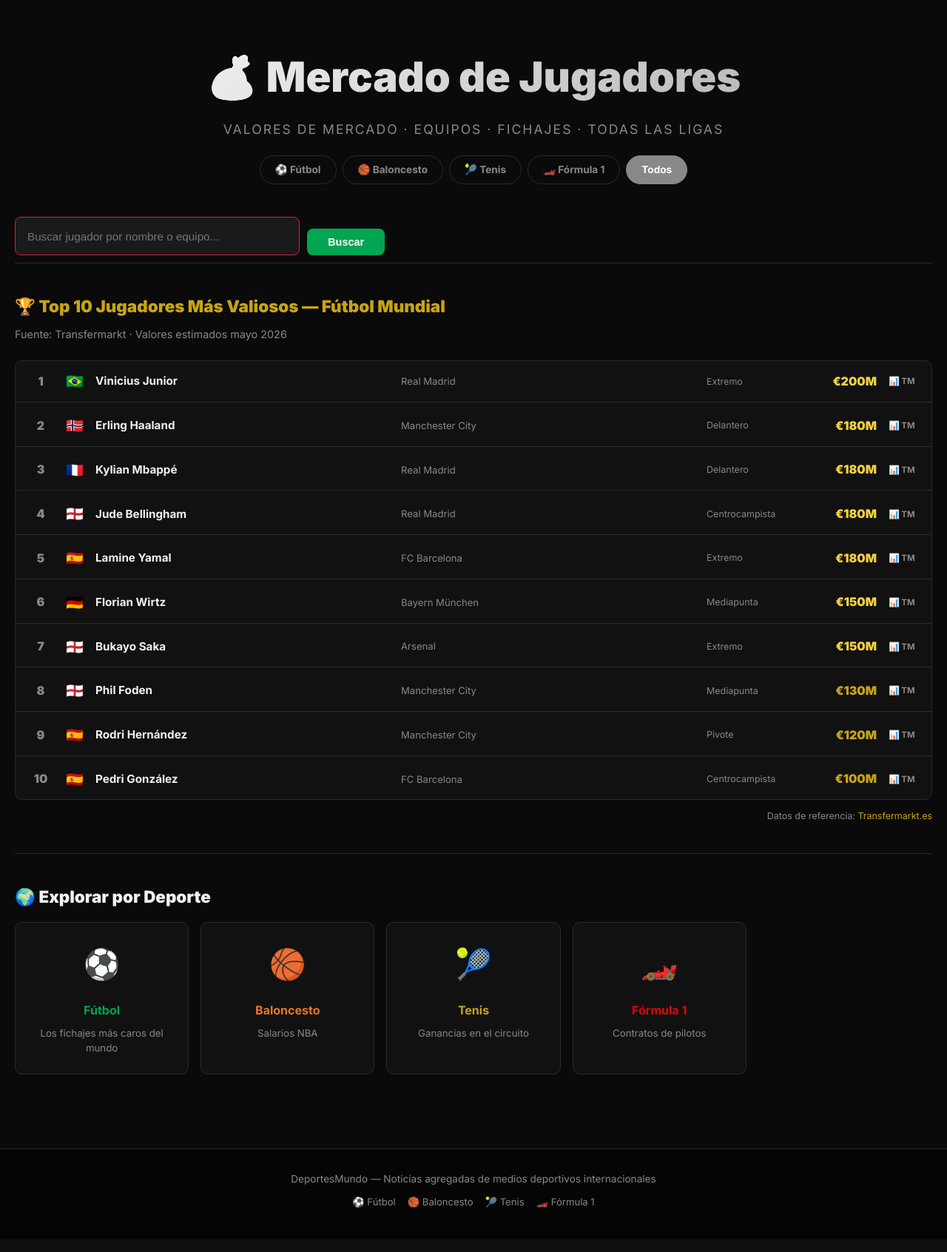
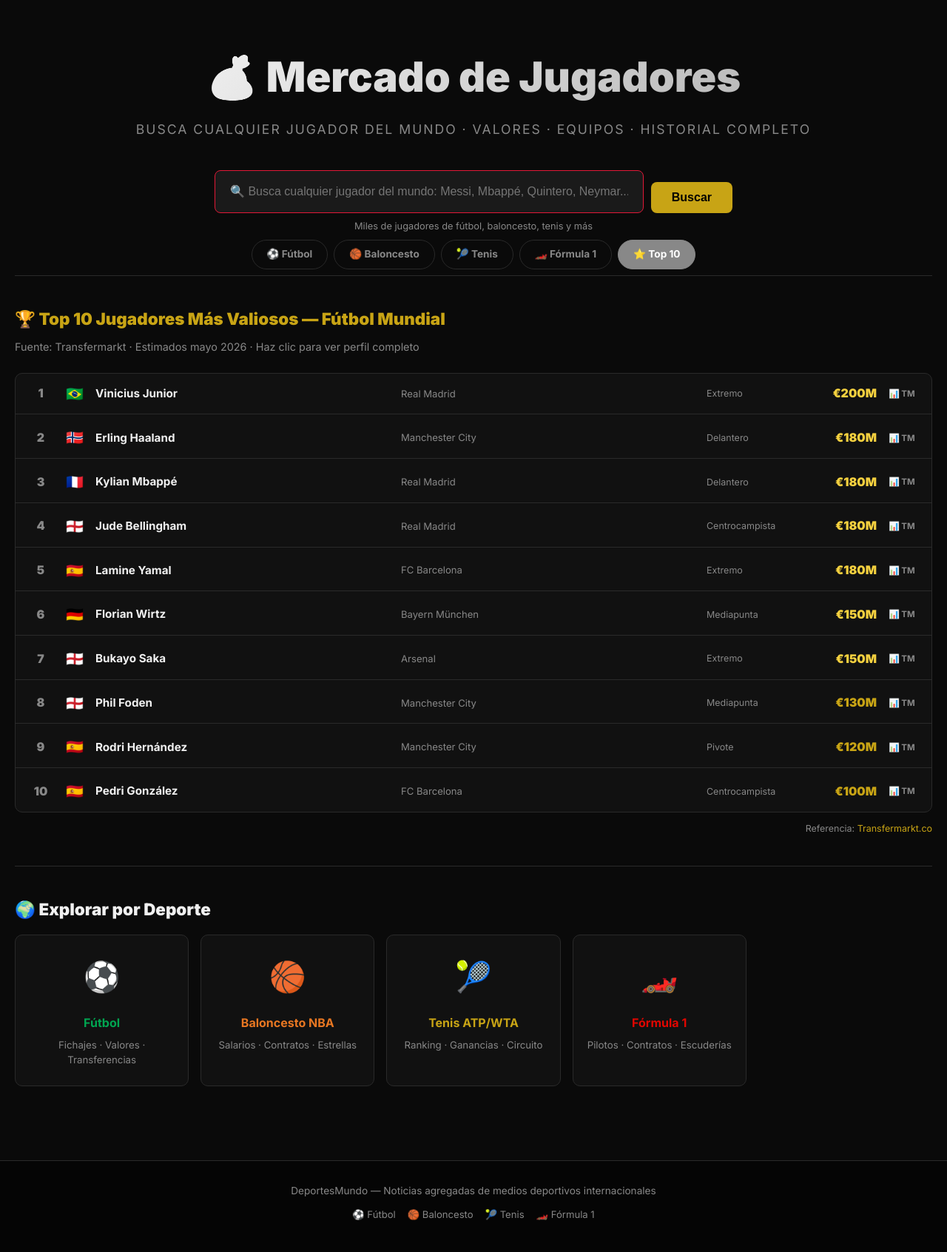
Before and after one commit to frasesdevidajuansantamaria-star/deportes-mundo, a Flask app: page /mercado in a window 1280 px wide. Shown: the part 119-1811 px from the top of the page at 74% size. Before the commit the page ends 1751 px from the top, so only its background shows below. Run offline with Flask 3, Linux system fonts and the light colour scheme.

Commit message:
Busqueda global de jugadores via TheSportsDB API
- Busca cualquier jugador del mundo (miles de futbolistas, basquetbolistas, etc)
- Muestra foto real, equipo, posicion, nacionalidad y año de nacimiento
- Si el jugador esta en nuestra base muestra el valor de mercado
- Clic lleva al perfil completo con Wikipedia + noticias relacionadas
- Imagen fallback no-player.png para jugadores sin foto
- Buscador prominente en la pagina de mercado

Co-Authored-By: Claude Sonnet 4.6 <noreply@anthropic.com>

```diff
--- a/app.py
+++ b/app.py
@@ -235,20 +235,31 @@ def mercado():
         key=lambda x: x[1]['valor_num'], reverse=True
     )[:10]
 
+    sportsdb_results = []
+    local_results = []
+
     if q:
+        # Búsqueda en TheSportsDB (cualquier jugador del mundo)
+        sportsdb_results = search_player_sportsdb(q)
+        # Enriquecer con valores locales si el nombre coincide
+        for p in sportsdb_results:
+            valor_local = MERCADO_VALOR.get(p['name'])
+            p['valor_info'] = valor_local
+        # También buscar en nuestra base local
         ql = q.lower()
-        resultados = [(n, d) for n, d in MERCADO_VALOR.items()
-                      if ql in n.lower() or ql in d.get('equipo', '').lower()]
+        local_results = [(n, d) for n, d in MERCADO_VALOR.items()
+                         if ql in n.lower() or ql in d.get('equipo', '').lower()]
     elif deporte != 'todos':
-        resultados = [(n, d) for n, d in MERCADO_VALOR.items() if d.get('deporte') == deporte]
-        resultados = sorted(resultados, key=lambda x: x[1]['valor_num'], reverse=True)
-    else:
-        resultados = []
+        local_results = sorted(
+            [(n, d) for n, d in MERCADO_VALOR.items() if d.get('deporte') == deporte],
+            key=lambda x: x[1]['valor_num'], reverse=True
+        )
 
     return render_template('mercado.html',
         sports=SPORTS_CONFIG,
         top10=top10,
-        resultados=resultados,
+        sportsdb_results=sportsdb_results,
+        local_results=local_results,
         query=q,
         deporte=deporte,
         mercado=MERCADO_VALOR,
@@ -275,6 +286,50 @@ def jugador(nombre):
         player_news=player_news,
         current_sport=sport_key,
     )
+
+
+def search_player_sportsdb(query):
+    encoded = urllib.parse.quote(query)
+    url = f'https://www.thesportsdb.com/api/v1/json/3/searchplayers.php?p={encoded}'
+    cache_key = f'sportsdb_{query.lower()}'
+    with _cache_lock:
+        if cache_key in _cache:
+            ts, data = _cache[cache_key]
+            if time.time() - ts < CACHE_TTL:
+                return data
+    try:
+        req = urllib.request.Request(url, headers={'User-Agent': 'DeportesMundo/1.0'})
+        with urllib.request.urlopen(req, timeout=8) as resp:
+            data = json.loads(resp.read().decode())
+        players = data.get('player') or []
+        results = []
+        for p in players[:15]:
+            sport_raw = (p.get('strSport') or '').lower()
+            if 'soccer' in sport_raw or 'football' in sport_raw:
+                deporte = 'futbol'
+            elif 'basketball' in sport_raw:
+                deporte = 'baloncesto'
+            elif 'tennis' in sport_raw:
+                deporte = 'tenis'
+            elif 'motor' in sport_raw or 'racing' in sport_raw:
+                deporte = 'formula1'
+            else:
+                deporte = 'futbol'
+            results.append({
+                'name': p.get('strPlayer', ''),
+                'team': p.get('strTeam', ''),
+                'position': p.get('strPosition', ''),
+                'nationality': p.get('strNationality', ''),
+                'photo': p.get('strThumb') or p.get('strCutout') or '',
+                'description': (p.get('strDescriptionES') or p.get('strDescriptionEN') or '')[:300],
+                'deporte': deporte,
+                'born': p.get('dateBorn', '')[:4] if p.get('dateBorn') else '',
+            })
+        with _cache_lock:
+            _cache[cache_key] = (time.time(), results)
+        return results
+    except Exception:
+        return []
 
 
 def get_player_news(nombre, limit=6):
--- a/static/style.css
+++ b/static/style.css
@@ -479,6 +479,57 @@ img { max-width: 100%; display: block; }
 
 .header-search-input::placeholder { color: var(--text-muted); }
 
+/* ── Mercado search big ── */
+.mercado-search-wrap { text-align: center; padding: 20px 0 8px; }
+.mercado-main-search { display: flex; gap: 10px; max-width: 700px; margin: 0 auto; }
+.mercado-search-big { font-size: 1rem; padding: 14px 20px; }
+.mercado-search-hint { color: var(--text-muted); font-size: .8rem; margin-top: 8px; }
+
+/* ── Player result cards (TheSportsDB) ── */
+.player-result-card {
+  display: flex;
+  gap: 14px;
+  background: var(--bg2);
+  border: 1px solid var(--border);
+  border-radius: var(--radius);
+  padding: 16px;
+  transition: all .2s;
+  align-items: flex-start;
+}
+.player-result-card:hover {
+  border-color: #c8a415;
+  transform: translateY(-2px);
+  box-shadow: 0 4px 20px rgba(200,164,21,.15);
+}
+.player-result-photo { flex-shrink: 0; }
+.player-result-photo img {
+  width: 80px;
+  height: 80px;
+  object-fit: cover;
+  border-radius: 50%;
+  border: 2px solid var(--border);
+}
+.player-result-nophoto {
+  width: 80px;
+  height: 80px;
+  border-radius: 50%;
+  background: var(--bg3);
+  border: 2px solid var(--border);
+  display: flex;
+  align-items: center;
+  justify-content: center;
+  font-size: 2rem;
+  font-weight: 900;
+  color: var(--text-muted);
+}
+.player-result-info { display: flex; flex-direction: column; gap: 4px; min-width: 0; }
+.player-result-name { font-size: 1rem; font-weight: 800; color: var(--text); }
+.player-result-team { font-size: .8rem; color: var(--text-muted); }
+.player-result-pos  { font-size: .75rem; color: var(--accent); font-weight: 700; }
+.player-result-nat  { font-size: .75rem; color: var(--text-muted); }
+.player-result-valor { font-size: .82rem; font-weight: 800; color: #c8a415; background: #1a1500; padding: 2px 8px; border-radius: 4px; width: fit-content; }
+.player-result-desc { font-size: .78rem; color: var(--text-muted); line-height: 1.5; margin-top: 4px; }
+
 /* ── Nav Mercado ── */
 .nav-mercado {
   color: #c8a415 !important;
--- a/templates/mercado.html
+++ b/templates/mercado.html
@@ -1,38 +1,106 @@
 {% extends "base.html" %}
 {% block title %}Mercado de Jugadores — Valores y Fichajes | DeportesMundo{% endblock %}
-{% block meta_desc %}Los jugadores más valiosos del mundo: fútbol, baloncesto, tenis y Fórmula 1. Valores de mercado actualizados, equipos y posiciones.{% endblock %}
+{% block meta_desc %}Busca cualquier jugador del mundo: valores de mercado, equipo, posición, historial. Fútbol, baloncesto, tenis y Fórmula 1.{% endblock %}
 
 {% block content %}
 
 <section class="hero" style="padding-bottom:20px">
   <h1>💰 Mercado de Jugadores</h1>
-  <p>Valores de mercado · Equipos · Fichajes · Todas las ligas</p>
+  <p>Busca cualquier jugador del mundo · Valores · Equipos · Historial completo</p>
 </section>
+
+<!-- BUSCADOR PRINCIPAL -->
+<div class="mercado-search-wrap">
+  <form action="{{ url_for('mercado') }}" method="get" class="mercado-main-search">
+    <input type="text" name="q" value="{{ query }}"
+           placeholder="🔍 Busca cualquier jugador del mundo: Messi, Mbappé, Quintero, Neymar..."
+           class="search-input mercado-search-big" autofocus>
+    <button type="submit" class="btn btn-search" style="background:#c8a415; color:#000; font-size:1rem; padding:12px 28px">
+      Buscar
+    </button>
+  </form>
+  <p class="mercado-search-hint">Miles de jugadores de fútbol, baloncesto, tenis y más</p>
+</div>
 
 <!-- FILTROS POR DEPORTE -->
 <div class="mercado-filtros">
   {% set deportes = [('futbol','⚽','Fútbol','#00a651'),('baloncesto','🏀','Baloncesto','#e87722'),('tenis','🎾','Tenis','#c8a415'),('formula1','🏎️','Fórmula 1','#e10600')] %}
   {% for key, emoji, name, color in deportes %}
   <a href="{{ url_for('mercado', deporte=key) }}"
-     class="mercado-filtro {% if deporte == key %}active{% endif %}"
+     class="mercado-filtro {% if deporte == key and not query %}active{% endif %}"
      style="--c: {{ color }}">{{ emoji }} {{ name }}</a>
   {% endfor %}
-  <a href="{{ url_for('mercado') }}" class="mercado-filtro {% if deporte == 'todos' and not query %}active{% endif %}" style="--c:#888">Todos</a>
+  <a href="{{ url_for('mercado') }}" class="mercado-filtro {% if deporte == 'todos' and not query %}active{% endif %}" style="--c:#888">⭐ Top 10</a>
 </div>
 
-<!-- BUSCADOR -->
-<div class="section" style="padding-top:20px; padding-bottom:10px; border:none">
-  <form action="{{ url_for('mercado') }}" method="get" class="search-form" style="max-width:500px">
-    <input type="text" name="q" value="{{ query }}" placeholder="Buscar jugador por nombre o equipo..." class="search-input" autofocus>
-    <button type="submit" class="btn btn-search" style="background:#00a651">Buscar</button>
-  </form>
-</div>
+<!-- RESULTADOS DE BÚSQUEDA THESPORTSDB -->
+{% if query %}
+  {% if sportsdb_results %}
+  <section class="section">
+    <h2 class="section-title">🌍 Jugadores encontrados para "{{ query }}"</h2>
+    <p class="section-subtitle">Datos: TheSportsDB · Haz clic en un jugador para ver su perfil completo</p>
+    <div class="grid grid-3" style="margin-top:16px">
+      {% for p in sportsdb_results %}
+      <a href="{{ url_for('jugador', nombre=p.name, deporte=p.deporte) }}" class="player-result-card">
+        <div class="player-result-photo">
+          {% if p.photo %}
+          <img src="{{ p.photo }}" alt="{{ p.name }}" loading="lazy" onerror="this.src='/static/no-player.png'">
+          {% else %}
+          <div class="player-result-nophoto">{{ p.name[0] }}</div>
+          {% endif %}
+        </div>
+        <div class="player-result-info">
+          <strong class="player-result-name">{{ p.name }}</strong>
+          {% if p.team %}<span class="player-result-team">🏟️ {{ p.team }}</span>{% endif %}
+          {% if p.position %}<span class="player-result-pos">{{ p.position }}</span>{% endif %}
+          {% if p.nationality %}<span class="player-result-nat">🌐 {{ p.nationality }}</span>{% endif %}
+          {% if p.born %}<span class="player-result-nat">📅 Nacido: {{ p.born }}</span>{% endif %}
+          {% if p.valor_info %}
+          <span class="player-result-valor">💰 {{ p.valor_info.valor }} · {{ p.valor_info.equipo }}</span>
+          {% endif %}
+          {% if p.description %}
+          <p class="player-result-desc">{{ p.description[:150] }}...</p>
+          {% endif %}
+        </div>
+      </a>
+      {% endfor %}
+    </div>
+  </section>
+  {% endif %}
 
-<!-- TOP 10 FÚTBOL -->
-{% if not query and deporte == 'todos' %}
+  {% if local_results and not sportsdb_results %}
+  <section class="section">
+    <h2 class="section-title">🔍 Resultados en nuestra base para "{{ query }}"</h2>
+    <div class="mercado-ranking" style="margin-top:16px">
+      {% for nombre, datos in local_results %}
+      <a href="{{ url_for('jugador', nombre=nombre, deporte=datos.deporte) }}" class="mercado-row">
+        <span class="mercado-pos">{{ loop.index }}</span>
+        <span class="mercado-flag">{{ datos.flag }}</span>
+        <span class="mercado-nombre-rank">{{ nombre }}</span>
+        <span class="mercado-equipo-rank">{{ datos.equipo }}</span>
+        <span class="mercado-pos-rank">{{ datos.posicion }}</span>
+        <span class="mercado-val {% if datos.valor_num >= 150 %}val-top{% elif datos.valor_num >= 80 %}val-high{% else %}val-mid{% endif %}">{{ datos.valor }}</span>
+      </a>
+      {% endfor %}
+    </div>
+  </section>
+  {% endif %}
+
+  {% if not sportsdb_results and not local_results %}
+  <section class="section">
+    <div style="text-align:center; padding:60px 20px">
+      <p style="font-size:3rem; margin-bottom:16px">😕</p>
+      <p style="font-size:1.1rem; font-weight:700">Sin resultados para "{{ query }}"</p>
+      <p class="no-info">Prueba con el nombre completo o en inglés. Ej: "James Rodriguez", "Falcao"</p>
+    </div>
+  </section>
+  {% endif %}
+
+<!-- TOP 10 FÚTBOL (sin búsqueda) -->
+{% elif deporte == 'todos' %}
 <section class="section">
   <h2 class="section-title" style="--c:#c8a415">🏆 Top 10 Jugadores Más Valiosos — Fútbol Mundial</h2>
-  <p class="section-subtitle">Fuente: Transfermarkt · Valores estimados mayo 2026</p>
+  <p class="section-subtitle">Fuente: Transfermarkt · Estimados mayo 2026 · Haz clic para ver perfil completo</p>
   <div class="mercado-ranking">
     {% for nombre, datos in top10 %}
     <a href="{{ url_for('jugador', nombre=nombre, deporte=datos.deporte) }}" class="mercado-row">
@@ -41,25 +109,20 @@
       <span class="mercado-nombre-rank">{{ nombre }}</span>
       <span class="mercado-equipo-rank">{{ datos.equipo }}</span>
       <span class="mercado-pos-rank">{{ datos.posicion }}</span>
-      <span class="mercado-val {% if datos.valor_num >= 150 %}val-top{% elif datos.valor_num >= 80 %}val-high{% else %}val-mid{% endif %}">
-        {{ datos.valor }}
-      </span>
-      {% if datos.tm %}
-      <span class="mercado-tm-link">📊 TM</span>
-      {% endif %}
+      <span class="mercado-val {% if datos.valor_num >= 150 %}val-top{% elif datos.valor_num >= 80 %}val-high{% else %}val-mid{% endif %}">{{ datos.valor }}</span>
+      {% if datos.tm %}<span class="mercado-tm-link">📊 TM</span>{% endif %}
     </a>
     {% endfor %}
   </div>
   <p class="mercado-fuente">
-    Datos de referencia: <a href="https://www.transfermarkt.es/spieler-statistik/wertvollstespieler/marktwertetop" target="_blank" rel="noopener" style="color:#c8a415">Transfermarkt.es</a>
+    Referencia: <a href="https://www.transfermarkt.co/spieler-statistik/wertvollstespieler/marktwertetop" target="_blank" rel="noopener" style="color:#c8a415">Transfermarkt.co</a>
   </p>
 </section>
 
-<!-- ACCESO RÁPIDO POR DEPORTE -->
 <section class="section">
   <h2 class="section-title">🌍 Explorar por Deporte</h2>
   <div class="grid grid-4" style="margin-top:16px">
-    {% set deportes2 = [('futbol','⚽','Fútbol','#00a651','Los fichajes más caros del mundo'),('baloncesto','🏀','Baloncesto','#e87722','Salarios NBA'),('tenis','🎾','Tenis','#c8a415','Ganancias en el circuito'),('formula1','🏎️','Fórmula 1','#e10600','Contratos de pilotos')] %}
+    {% set deportes2 = [('futbol','⚽','Fútbol','#00a651','Fichajes · Valores · Transferencias'),('baloncesto','🏀','Baloncesto NBA','#e87722','Salarios · Contratos · Estrellas'),('tenis','🎾','Tenis ATP/WTA','#c8a415','Ranking · Ganancias · Circuito'),('formula1','🏎️','Fórmula 1','#e10600','Pilotos · Contratos · Escuderías')] %}
     {% for key, emoji, name, color, desc in deportes2 %}
     <a href="{{ url_for('mercado', deporte=key) }}" class="card" style="--sport-color: {{ color }}; text-align:center; padding:24px 16px">
       <span style="font-size:2.5rem">{{ emoji }}</span>
@@ -69,50 +132,27 @@
     {% endfor %}
   </div>
 </section>
-{% endif %}
 
-<!-- RESULTADOS DE BÚSQUEDA O FILTRO POR DEPORTE -->
-{% if resultados %}
+<!-- FILTRO POR DEPORTE ESPECÍFICO -->
+{% else %}
 <section class="section">
-  {% if query %}
-  <h2 class="section-title">🔍 Resultados para "{{ query }}"</h2>
-  {% else %}
   {% set sport_cfg = sports.get(deporte, {}) %}
   <h2 class="section-title" style="color: {{ sport_cfg.color or '#fff' }}">
-    {{ sport_cfg.emoji or '' }} {{ sport_cfg.name or deporte | capitalize }} — Jugadores y Valores
+    {{ sport_cfg.emoji or '' }} {{ sport_cfg.name or deporte | capitalize }} — Valores y Contratos
   </h2>
-  {% endif %}
   <div class="mercado-ranking" style="margin-top:16px">
-    {% for nombre, datos in resultados %}
+    {% for nombre, datos in local_results %}
     <a href="{{ url_for('jugador', nombre=nombre, deporte=datos.deporte) }}" class="mercado-row">
       <span class="mercado-pos">{{ loop.index }}</span>
       <span class="mercado-flag">{{ datos.flag }}</span>
       <span class="mercado-nombre-rank">{{ nombre }}</span>
       <span class="mercado-equipo-rank">{{ datos.equipo }}</span>
       <span class="mercado-pos-rank">{{ datos.posicion }}</span>
-      <span class="mercado-val {% if datos.valor_num >= 150 %}val-top{% elif datos.valor_num >= 80 %}val-high{% else %}val-mid{% endif %}">
-        {{ datos.valor }}
-      </span>
+      <span class="mercado-val {% if datos.valor_num >= 150 %}val-top{% elif datos.valor_num >= 80 %}val-high{% else %}val-mid{% endif %}">{{ datos.valor }}</span>
     </a>
     {% endfor %}
   </div>
-  {% if not query %}
-  <p class="mercado-fuente">
-    Valores estimados según Transfermarkt, salarios según medios especializados.
-    <a href="https://www.transfermarkt.es" target="_blank" rel="noopener" style="color:#c8a415">Ver fuente completa →</a>
-  </p>
-  {% endif %}
-</section>
-{% elif query %}
-<section class="section">
-  <div style="text-align:center; padding:60px 20px">
-    <p style="font-size:3rem; margin-bottom:16px">🔍</p>
-    <p style="font-size:1.1rem; font-weight:700">Sin resultados para "{{ query }}"</p>
-    <p class="no-info">Prueba con el nombre completo: "Kylian Mbappé", "LeBron James"...</p>
-    <a href="{{ url_for('jugador', nombre=query) }}" class="btn btn-wiki" style="margin-top:16px; display:inline-block">
-      📖 Buscar "{{ query }}" en Wikipedia →
-    </a>
-  </div>
+  <p class="mercado-fuente">Valores estimados según Transfermarkt y medios especializados.</p>
 </section>
 {% endif %}
 
```
Also changed, not shown: static/no-player.png (added).
